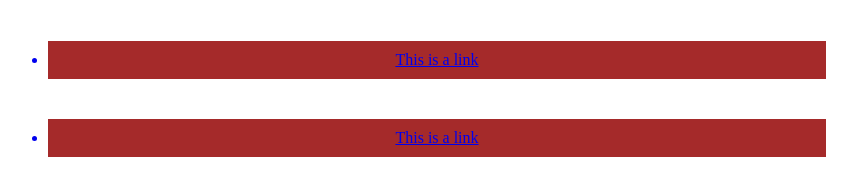
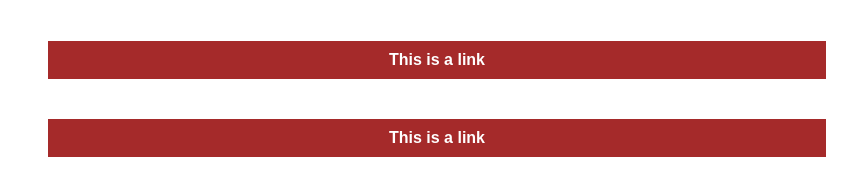
Before and after one commit to jalzeta/2023.1_frontend_loja, a plain HTML site: page index.html in a window 1280 px wide. Shown: the part 161-356 px from the top of the page, without its empty margins (203-1060 px from the left). Drawn offline with Linux system fonts and the light colour scheme.

Commit message:
alteração de cores e fontes

```diff
--- a/index.html
+++ b/index.html
@@ -21,7 +21,10 @@
             padding: 10px;
             width: 60%;
             text-align: center;
-
+            text-decoration: none;
+            color: white;
+            font-weight: bold;
+            font-family: sans-serif;
         }
     </style>
 </head>
```
